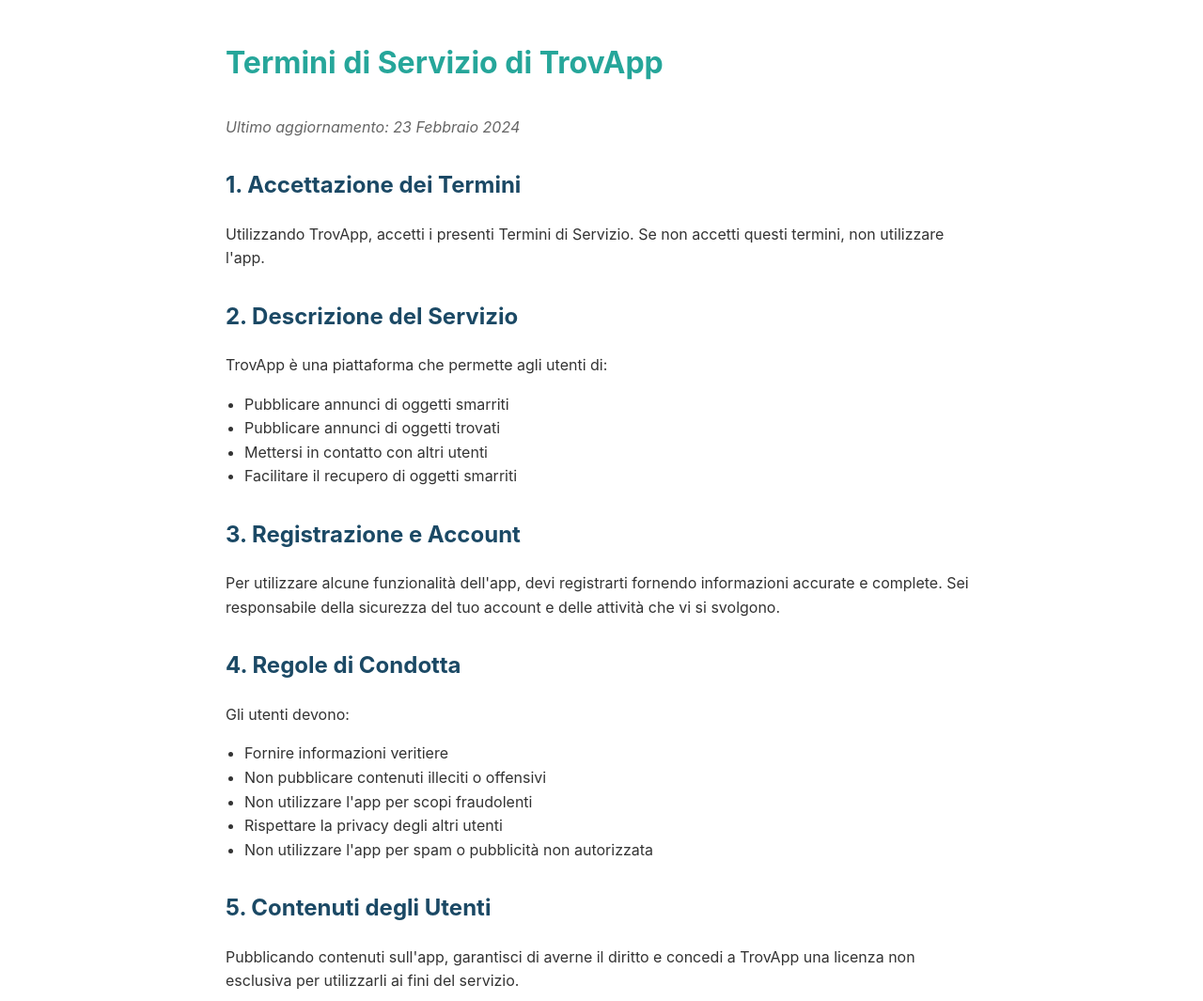
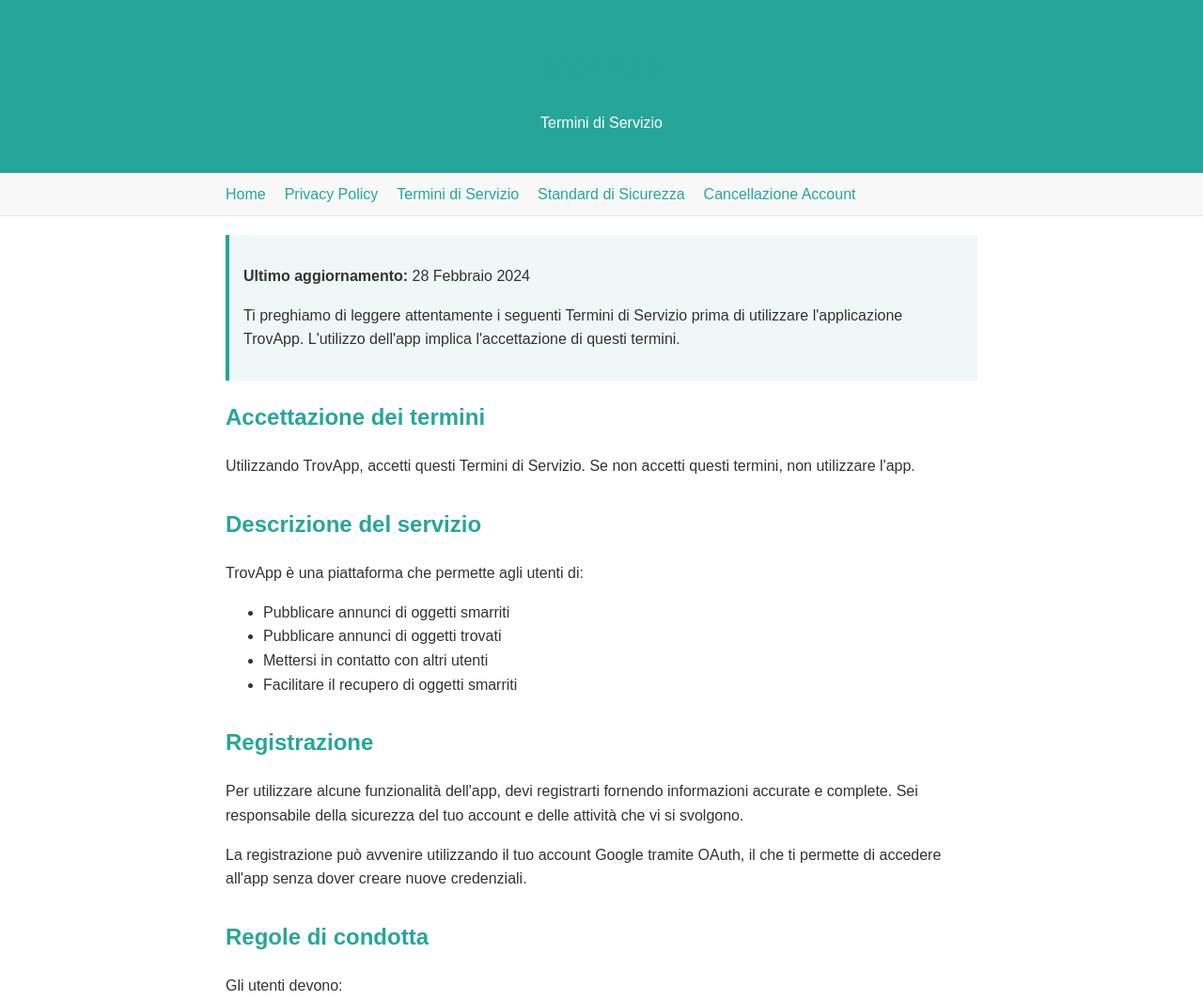
Before and after one commit to PiXeL-One79/trovapp-terms, a plain HTML site: page index.html in a window 1280 px wide. Shown: the top 1065 px of the page at 94% size. Drawn offline with Linux system fonts and the light colour scheme.

Commit message:
Update index.html
Nuova grafica e totalmente navigabile

```diff
--- a/index.html
+++ b/index.html
@@ -3,54 +3,113 @@
 <head>
     <meta charset="UTF-8">
     <meta name="viewport" content="width=device-width, initial-scale=1.0">
-    <title>TrovApp - Termini di Servizio</title>
+    <title>Termini di Servizio - TrovApp</title>
     <style>
         body {
-            font-family: -apple-system, BlinkMacSystemFont, 'Segoe UI', Roboto, Oxygen, Ubuntu, Cantarell, sans-serif;
+            font-family: Arial, sans-serif;
             line-height: 1.6;
+            margin: 0;
+            padding: 0;
+            color: #333;
+        }
+        header {
+            background-color: #26A69A;
+            color: white;
+            text-align: center;
+            padding: 1.5rem 0;
+        }
+        .nav {
+            background-color: #f8f8f8;
+            padding: 10px 0;
+            border-bottom: 1px solid #e7e7e7;
+        }
+        .nav-container {
+            max-width: 800px;
+            margin: 0 auto;
+            padding: 0 20px;
+            display: flex;
+            flex-wrap: wrap;
+        }
+        .nav a {
+            margin-right: 20px;
+            color: #26A69A;
+            text-decoration: none;
+            font-weight: 500;
+        }
+        .nav a:hover {
+            text-decoration: underline;
+        }
+        .container {
             max-width: 800px;
             margin: 0 auto;
             padding: 20px;
-            color: #333;
         }
-        h1 {
+        h1, h2, h3 {
             color: #26A69A;
-            margin-bottom: 30px;
-        }
-        h2 {
-            color: #1B4965;
-            margin-top: 30px;
-        }
-        .last-updated {
-            color: #666;
-            font-style: italic;
-            margin-bottom: 30px;
         }
         .section {
             margin-bottom: 30px;
         }
-        ul {
-            padding-left: 20px;
+        .highlight {
+            background-color: #f0f8f7;
+            padding: 15px;
+            border-left: 4px solid #26A69A;
+            margin-bottom: 20px;
         }
-        @media (max-width: 600px) {
-            body {
-                padding: 15px;
+        a {
+            color: #26A69A;
+            text-decoration: none;
         }
+        a:hover {
+            text-decoration: underline;
+        }
+        .footer {
+            background-color: #f8f8f8;
+            padding: 20px 0;
+            margin-top: 40px;
+            text-align: center;
+            font-size: 14px;
+            color: #666;
+            border-top: 1px solid #e7e7e7;
+        }
+        .footer p {
+            margin: 5px 0;
+        }
+        .footer a {
+            color: #26A69A;
+            text-decoration: none;
         }
     </style>
 </head>
 <body>
-    <h1>Termini di Servizio di TrovApp</h1>
+    <header>
+        <h1>TrovApp</h1>
+        <p>Termini di Servizio</p>
+    </header>
 
-    <div class="last-updated">Ultimo aggiornamento: 23 Febbraio 2024</div>
+    <div class="nav">
+        <div class="nav-container">
+            <a href="https://pixel-one79.github.io/trovapp/">Home</a>
+            <a href="https://pixel-one79.github.io/trovapp-privacy/">Privacy Policy</a>
+            <a href="https://pixel-one79.github.io/trovapp-terms/">Termini di Servizio</a>
+            <a href="https://pixel-one79.github.io/trovapp-privacy/safety-standards.html">Standard di Sicurezza</a>
+            <a href="https://pixel-one79.github.io/trovapp-privacy/account-deletion.html">Cancellazione Account</a>
+        </div>
+    </div>
 
-    <div class="section">
-        <h2>1. Accettazione dei Termini</h2>
-        <p>Utilizzando TrovApp, accetti i presenti Termini di Servizio. Se non accetti questi termini, non utilizzare l'app.</p>
+    <div class="container">
+        <div class="highlight">
+            <p><strong>Ultimo aggiornamento:</strong> 28 Febbraio 2024</p>
+            <p>Ti preghiamo di leggere attentamente i seguenti Termini di Servizio prima di utilizzare l'applicazione TrovApp. L'utilizzo dell'app implica l'accettazione di questi termini.</p>
         </div>
 
         <div class="section">
-        <h2>2. Descrizione del Servizio</h2>
+            <h2>Accettazione dei termini</h2>
+            <p>Utilizzando TrovApp, accetti questi Termini di Servizio. Se non accetti questi termini, non utilizzare l'app.</p>
+        </div>
+
+        <div class="section">
+            <h2>Descrizione del servizio</h2>
             <p>TrovApp è una piattaforma che permette agli utenti di:</p>
             <ul>
                 <li>Pubblicare annunci di oggetti smarriti</li>
@@ -61,12 +120,13 @@
         </div>
 
         <div class="section">
-        <h2>3. Registrazione e Account</h2>
+            <h2>Registrazione</h2>
             <p>Per utilizzare alcune funzionalità dell'app, devi registrarti fornendo informazioni accurate e complete. Sei responsabile della sicurezza del tuo account e delle attività che vi si svolgono.</p>
+            <p>La registrazione può avvenire utilizzando il tuo account Google tramite OAuth, il che ti permette di accedere all'app senza dover creare nuove credenziali.</p>
         </div>
 
         <div class="section">
-        <h2>4. Regole di Condotta</h2>
+            <h2>Regole di condotta</h2>
             <p>Gli utenti devono:</p>
             <ul>
                 <li>Fornire informazioni veritiere</li>
@@ -78,17 +138,17 @@
         </div>
 
         <div class="section">
-        <h2>5. Contenuti degli Utenti</h2>
+            <h2>Contenuti degli utenti</h2>
             <p>Pubblicando contenuti sull'app, garantisci di averne il diritto e concedi a TrovApp una licenza non esclusiva per utilizzarli ai fini del servizio.</p>
         </div>
 
         <div class="section">
-        <h2>6. Oggetti Smarriti e Trovati</h2>
+            <h2>Oggetti smarriti e trovati</h2>
             <p>TrovApp non garantisce il recupero degli oggetti smarriti. Gli utenti sono responsabili della verifica dell'identità delle persone con cui entrano in contatto e della legittima proprietà degli oggetti.</p>
         </div>
 
         <div class="section">
-        <h2>7. Limitazione di Responsabilità</h2>
+            <h2>Limitazione di responsabilità</h2>
             <p>TrovApp non è responsabile per:</p>
             <ul>
                 <li>Contenuti pubblicati dagli utenti</li>
@@ -99,24 +159,45 @@
         </div>
 
         <div class="section">
-        <h2>8. Modifiche al Servizio</h2>
+            <h2>Utilizzo dei dati Google</h2>
+            <p>Quando accedi a TrovApp tramite il tuo account Google, trattiamo i tuoi dati nel rispetto delle normative sulla privacy e in conformità con le linee guida di Google. Utilizziamo questi dati esclusivamente per:</p>
+            <ul>
+                <li>Autenticare la tua identità</li>
+                <li>Creare e gestire il tuo profilo TrovApp</li>
+                <li>Personalizzare la tua esperienza nell'app</li>
+            </ul>
+            <p>Per maggiori dettagli, consulta la nostra <a href="https://pixel-one79.github.io/trovapp-privacy/">Privacy Policy</a>.</p>
+        </div>
+
+        <div class="section">
+            <h2>Modifiche al servizio</h2>
             <p>TrovApp si riserva il diritto di modificare o interrompere il servizio in qualsiasi momento, con o senza preavviso.</p>
         </div>
 
         <div class="section">
-        <h2>9. Modifiche ai Termini</h2>
+            <h2>Modifiche ai termini</h2>
             <p>Questi termini possono essere modificati in qualsiasi momento. Le modifiche saranno effettive dopo la pubblicazione sull'app. L'uso continuato dell'app costituisce accettazione dei nuovi termini.</p>
         </div>
 
         <div class="section">
-        <h2>10. Legge Applicabile</h2>
+            <h2>Legge applicabile</h2>
             <p>Questi termini sono regolati dalla legge italiana. Qualsiasi controversia sarà di competenza esclusiva del foro di residenza o domicilio dell'utente.</p>
         </div>
 
         <div class="section">
-        <h2>11. Contatti</h2>
-        <p>Per qualsiasi domanda sui Termini di Servizio, contattaci a:<br>
-        Email: developer.pixel.app@gmail.com</p>
+            <h2>Contatti</h2>
+            <p>Per qualsiasi domanda sui Termini di Servizio, contattaci a:</p>
+            <p>Email: <a href="mailto:developer.pixel.app@gmail.com">developer.pixel.app@gmail.com</a></p>
+        </div>
+    </div>
+
+    <div class="footer">
+        <p>© 2024 TrovApp. Tutti i diritti riservati.</p>
+        <p>
+            <a href="https://pixel-one79.github.io/trovapp/">Home</a> |
+            <a href="https://pixel-one79.github.io/trovapp-privacy/">Privacy Policy</a> |
+            <a href="https://pixel-one79.github.io/trovapp-terms/">Termini di Servizio</a>
+        </p>
     </div>
 </body>
 </html>
```
Lines whose indentation alone changed are shown as unchanged.
